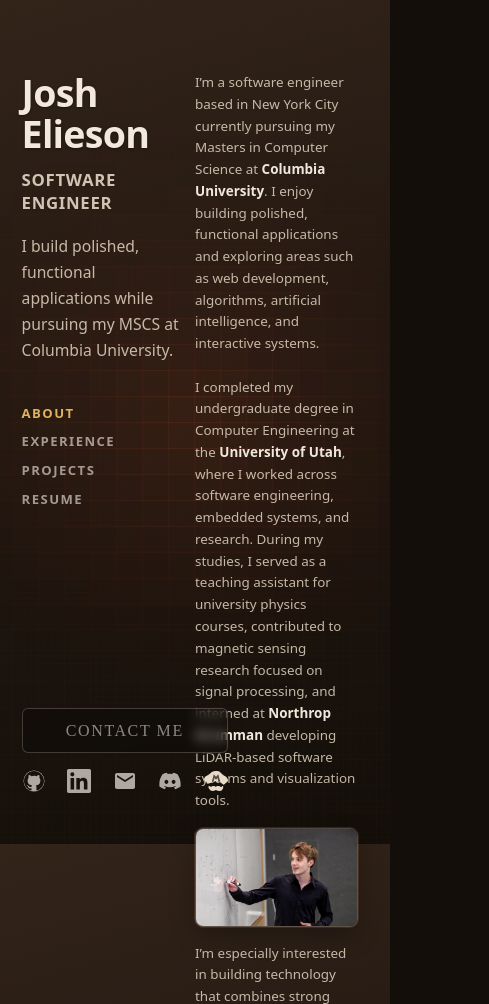
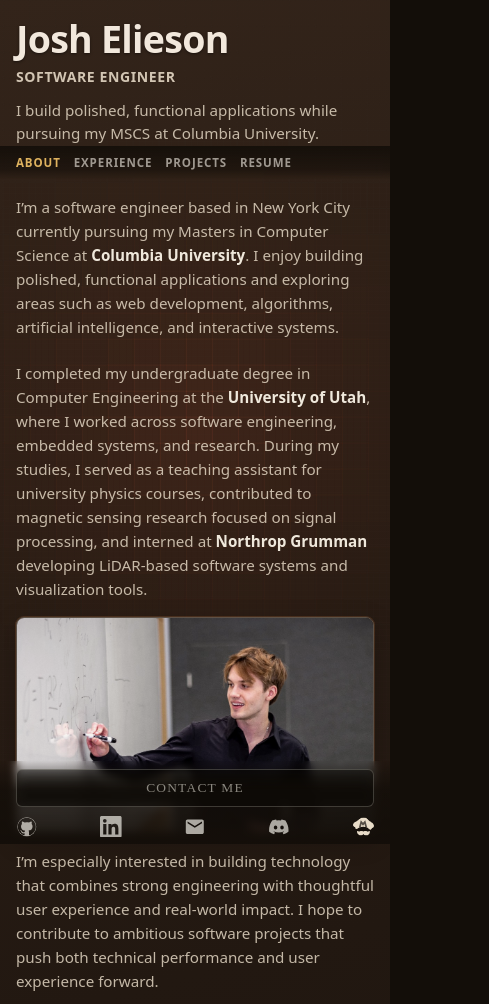
Before and after one commit to JoshElieson/JoshElieson---Personal-Website, a website built with Vite: page index.html in a window 390 px wide. Shown: the top 1004 px of the page, 489 px wide, since content can reach past the window. Built offline with nearby package versions, Linux system fonts and the light colour scheme.

Commit message:
updates for mobile

```diff
--- a/src/style.css
+++ b/src/style.css
@@ -972,3 +972,170 @@ body::-webkit-scrollbar {
     max-width: calc(50vw - var(--shell-inline) - 0.9rem);
   }
 }
+
+@media (max-width: 760px) {
+  :root {
+    --shell-inline: 1rem;
+    --shell-top: 1.1rem;
+    --shell-bottom: 0.9rem;
+  }
+
+  body {
+    background-attachment: scroll;
+  }
+
+  .scroll-hint {
+    display: none;
+  }
+
+  .intro {
+    position: relative;
+    top: auto;
+    left: auto;
+    right: auto;
+    width: auto;
+    max-width: none;
+    margin: 0;
+    padding:
+      max(var(--shell-top), env(safe-area-inset-top))
+      calc(var(--shell-inline) + env(safe-area-inset-right))
+      0
+      calc(var(--shell-inline) + env(safe-area-inset-left));
+  }
+
+  .intro__title {
+    font-size: clamp(1.9rem, 10vw, 2.35rem);
+  }
+
+  .intro__subtitle {
+    font-size: clamp(0.88rem, 3.5vw, 1rem);
+    margin-top: 0.5rem;
+  }
+
+  .intro__description {
+    margin-top: 0.8rem;
+    font-size: 0.95rem;
+    line-height: 1.55;
+    max-width: none;
+  }
+
+  .section-nav {
+    position: sticky;
+    top: 0;
+    left: auto;
+    transform: none;
+    z-index: 5;
+    width: 100%;
+    max-width: none;
+    margin: 0;
+    padding: 0.6rem calc(var(--shell-inline) + env(safe-area-inset-right))
+      0.48rem calc(var(--shell-inline) + env(safe-area-inset-left));
+    flex-direction: row;
+    flex-wrap: wrap;
+    gap: 0.45rem 0.8rem;
+    justify-content: flex-start;
+    background: linear-gradient(180deg, rgba(19, 14, 9, 0.9), rgba(19, 14, 9, 0.55) 72%, rgba(19, 14, 9, 0));
+    backdrop-filter: blur(3px);
+    -webkit-backdrop-filter: blur(3px);
+  }
+
+  .section-nav__link {
+    font-size: 0.72rem;
+    letter-spacing: 0.08em;
+  }
+
+  #app {
+    margin-left: 0;
+    width: 100%;
+    min-height: auto;
+    padding-top: 1rem;
+    padding-right: calc(var(--shell-inline) + env(safe-area-inset-right));
+    padding-left: calc(var(--shell-inline) + env(safe-area-inset-left));
+    padding-bottom: calc(8rem + env(safe-area-inset-bottom));
+    align-items: stretch;
+  }
+
+  .page-section {
+    width: 100%;
+    scroll-margin-top: 4.25rem;
+    padding-bottom: 1.8rem;
+  }
+
+  #about.page-section {
+    width: 100%;
+  }
+
+  #about .page-section__body {
+    font-size: 0.95rem;
+    line-height: 1.58;
+  }
+
+  .experience-item {
+    grid-template-columns: 1fr;
+    gap: 0.45rem;
+    padding: 0.78rem 0.72rem;
+    border-color: rgba(230, 225, 215, 0.12);
+    background: rgba(10, 7, 5, 0.22);
+  }
+
+  .experience-item__range {
+    margin: 0;
+    font-size: 0.66rem;
+  }
+
+  .experience-item__title {
+    font-size: 0.93rem;
+  }
+
+  .experience-item__location {
+    font-size: 0.79rem;
+  }
+
+  .experience-item__bullets {
+    font-size: 0.84rem;
+    line-height: 1.48;
+  }
+
+  .social-dock {
+    left: 0;
+    right: 0;
+    bottom: 0;
+    width: 100%;
+    max-width: none;
+    padding:
+      0.5rem calc(var(--shell-inline) + env(safe-area-inset-right))
+      calc(0.42rem + env(safe-area-inset-bottom))
+      calc(var(--shell-inline) + env(safe-area-inset-left));
+    background: linear-gradient(180deg, rgba(19, 14, 9, 0), rgba(19, 14, 9, 0.82) 35%, rgba(19, 14, 9, 0.94));
+    backdrop-filter: blur(5px);
+    -webkit-backdrop-filter: blur(5px);
+  }
+
+  .social-dock__panel {
+    display: grid;
+    grid-template-columns: 1fr;
+    gap: 0.55rem;
+    width: 100%;
+    max-width: none;
+  }
+
+  .social-dock__contact {
+    padding: 0.62rem 0.85rem;
+    font-size: 0.84rem;
+    letter-spacing: 0.09em;
+  }
+
+  .social-dock__icons {
+    justify-content: space-between;
+    min-width: 0;
+    gap: 0.95rem;
+  }
+
+  .social-dock__icon-link {
+    flex-basis: 1.35rem;
+    width: 1.35rem;
+    height: 1.35rem;
+    min-width: 1.35rem;
+    min-height: 1.35rem;
+  }
+}
```
